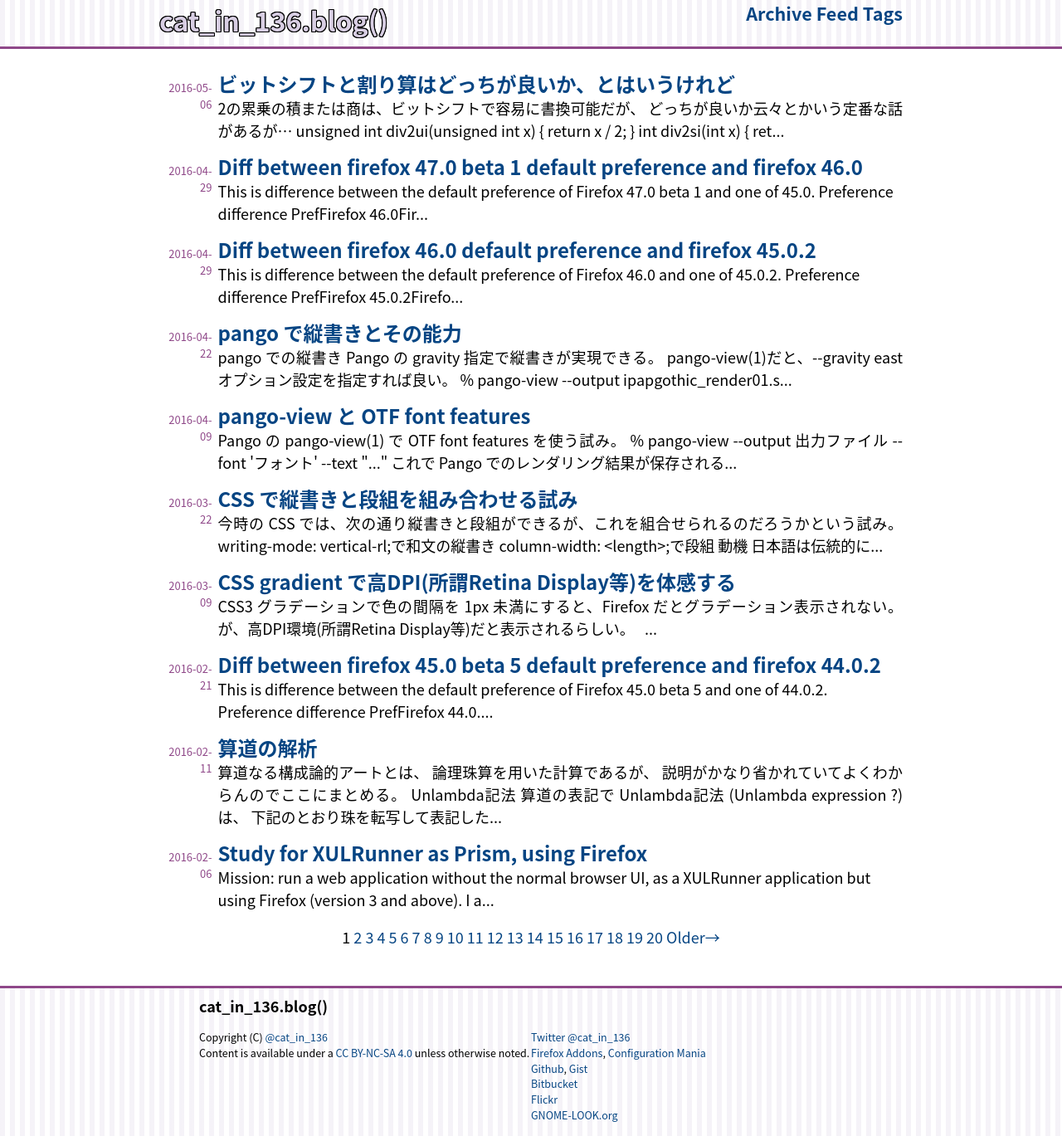
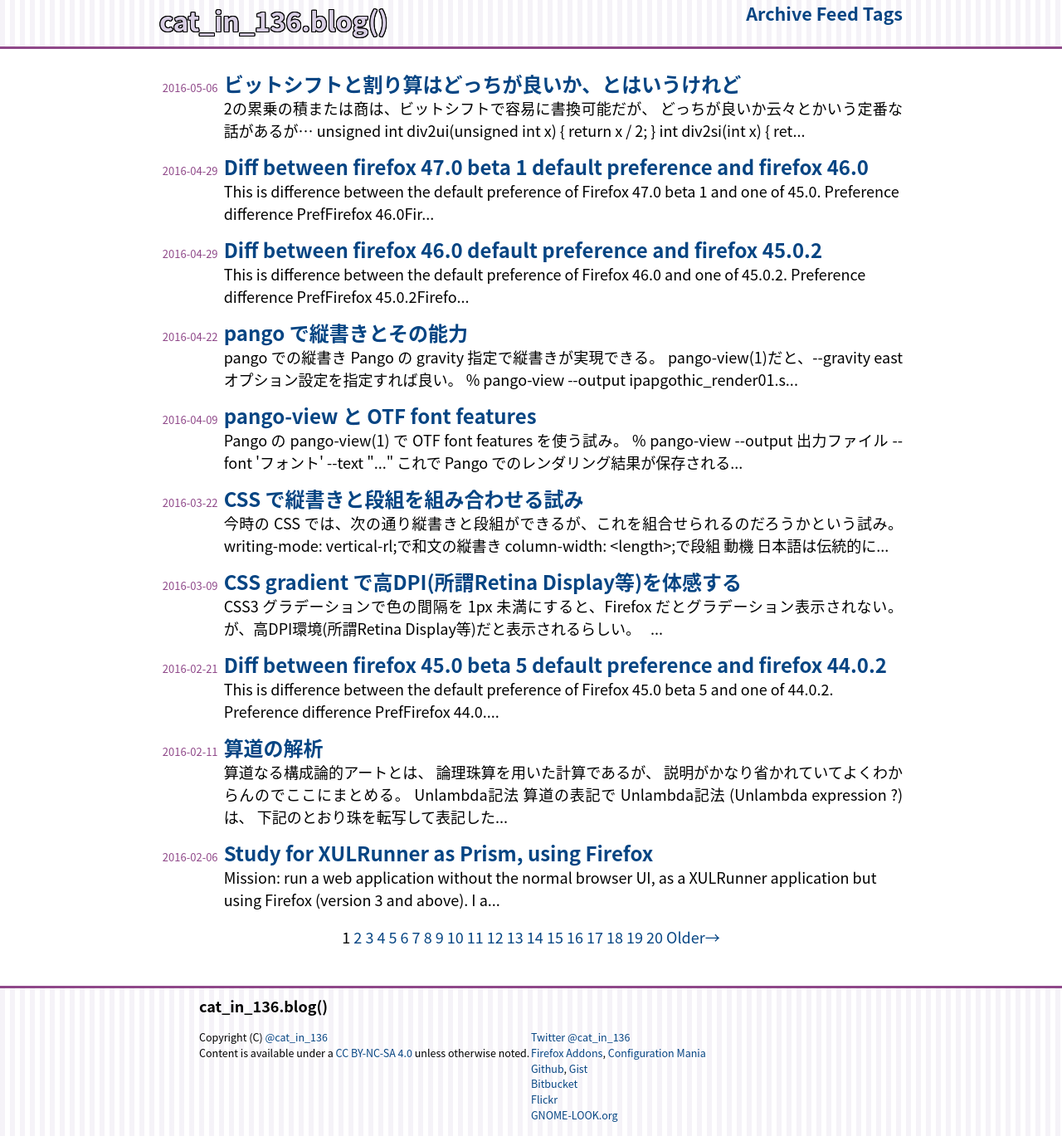
Before and after one commit to cat-in-136/blog, a Jekyll site: the page built from index.html, in a window 1280 px wide. Shown: the whole page at 83% size. Built offline with Jekyll 4.4.1, drawn with Linux system fonts in a browser that asks for light colours; some web fonts are replaced; the list of posts is cut into pages by our own code.

Commit message:
use tabular form (fixed-width) font for the postdate

```diff
--- a/_sass/font.scss
+++ b/_sass/font.scss
@@ -111,7 +111,9 @@
   }
 }
 .post-date {
+  -webkit-font-feature-settings: "tnum";
+  font-feature-settings: "tnum";
   font-size: small;
-  width: 9ex;
+  width: 10ex;
   text-align: end;
 }
```
